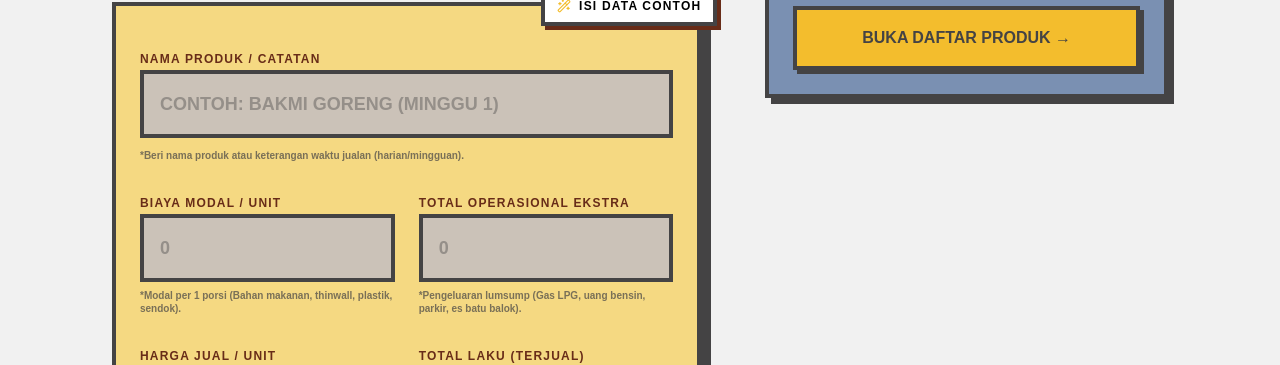
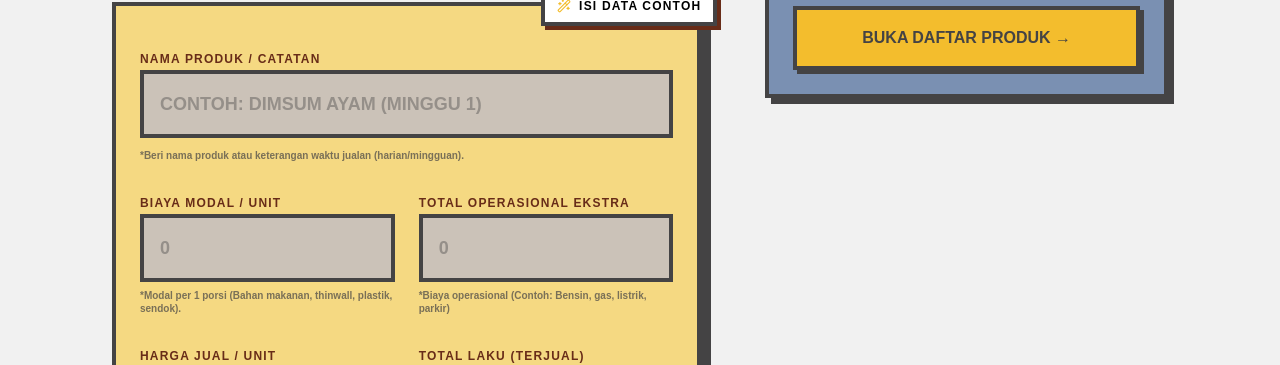
Before and after one commit to fitrifityanto/pintar-dagang, a Next.js app: page /calculator in a window 1280 px wide. Shown: the part 433-798 px from the top of the page. Built offline with nearby package versions, Linux system fonts and the light colour scheme.

Commit message:
feat: add 404 page and simplify terminology (#11)

```diff
--- a/app/layout.tsx
+++ b/app/layout.tsx
@@ -26,9 +26,8 @@ export default function RootLayout({
   return (
     <html lang="id">
       <body
-        className={`${geistSans.variable} ${geistMono.variable} antialiased bg-[#F1F1F1] text-black`}
+        className={`${geistSans.variable} ${geistMono.variable} antialiased`}
       >
-        {/* Navigation dan Footer dihapus dari sini */}
         {children}
       </body>
     </html>
--- /dev/null
+++ b/app/not-found.tsx
@@ -0,0 +1,42 @@
+"use client";
+
+import Link from "next/link";
+import { ArrowLeft } from "lucide-react";
+
+export default function NotFound() {
+  return (
+    <main className="h-screen w-full bg-pale-silver p-6 md:p-10 flex flex-col items-center justify-center font-sans overflow-hidden">
+      {/* Container Utama: Lebih Compact & Minimalis */}
+      <div className="bg-buff border-8 border-outer-space p-8 md:p-10 w-full max-w-2xl shadow-[12px_12px_0px_0px_var(--color-outer-space)] flex flex-col items-center text-center">
+        {/* Header 404: Jauh lebih kecil */}
+        <div className="bg-liver text-white border-4 border-outer-space px-5 py-2 mb-6 flex items-center shadow-[6px_6px_0px_0px_var(--color-outer-space)]">
+          <h1 className="font-black text-6xl md:text-7xl tracking-tighter uppercase italic">
+            404
+          </h1>
+        </div>
+
+        {/* Pesan Utama: Padat & Jelas */}
+        <h2 className="font-black text-2xl md:text-3xl uppercase tracking-tight text-outer-space mb-2 leading-none">
+          Waduh! Halamannya
+          <br />
+          <span className="text-liver bg-saffron px-2">Gak Ketemu</span> Bos.
+        </h2>
+
+        {/* Deskripsi Singkat: Hanya satu baris */}
+        <p className="text-sm md:text-base font-bold text-outer-space/80 mb-8 max-w-sm">
+          Mungkin Anda salah ketik alamat, atau halaman ini sudah ditarik dari
+          peredaran.
+        </p>
+
+        {/* Satu Tombol Aksi Utama: Mengarah ke Landing Page */}
+        <Link
+          href="/"
+          className="group flex items-center justify-center gap-3 bg-weldon text-white border-4 border-outer-space px-8 py-4 font-black uppercase tracking-widest text-base shadow-[6px_6px_0px_0px_var(--color-outer-space)] hover:shadow-none hover:translate-x-1 hover:translate-y-1 transition-all active:bg-liver active:text-white"
+        >
+          <ArrowLeft size={18} />
+          Kembali ke Depan
+        </Link>
+      </div>
+    </main>
+  );
+}
--- a/components/PricingMode.tsx
+++ b/components/PricingMode.tsx
@@ -66,7 +66,6 @@ export default function PricingMode({ onSave }: Props) {
     setResult(null);
   };
 
-  // Menghapus mb-2 agar spacing rapi mengikuti wrapper space-y-1
   const inputStyle = `
   w-full p-4 bg-pale-silver border-4 border-outer-space
   font-black text-outer-space placeholder:text-outer-space/40
--- a/components/ProfitLossMode.tsx
+++ b/components/ProfitLossMode.tsx
@@ -91,7 +91,7 @@ export default function ProfitLossMode({
             Nama Produk / Catatan
           </label>
           <input
-            placeholder="CONTOH: BAKMI GORENG (MINGGU 1)"
+            placeholder="CONTOH: DIMSUM AYAM (MINGGU 1)"
             className={inputStyle}
             value={form.name}
             onChange={(e) => setForm({ ...form, name: e.target.value })}
@@ -134,8 +134,7 @@ export default function ProfitLossMode({
               }
             />
             <span className={helperStyle}>
-              *Pengeluaran lumsump (Gas LPG, uang bensin, parkir, es batu
-              balok).
+              *Biaya operasional (Contoh: Bensin, gas, listrik, parkir)
             </span>
           </div>
           <div className="space-y-1">
```
